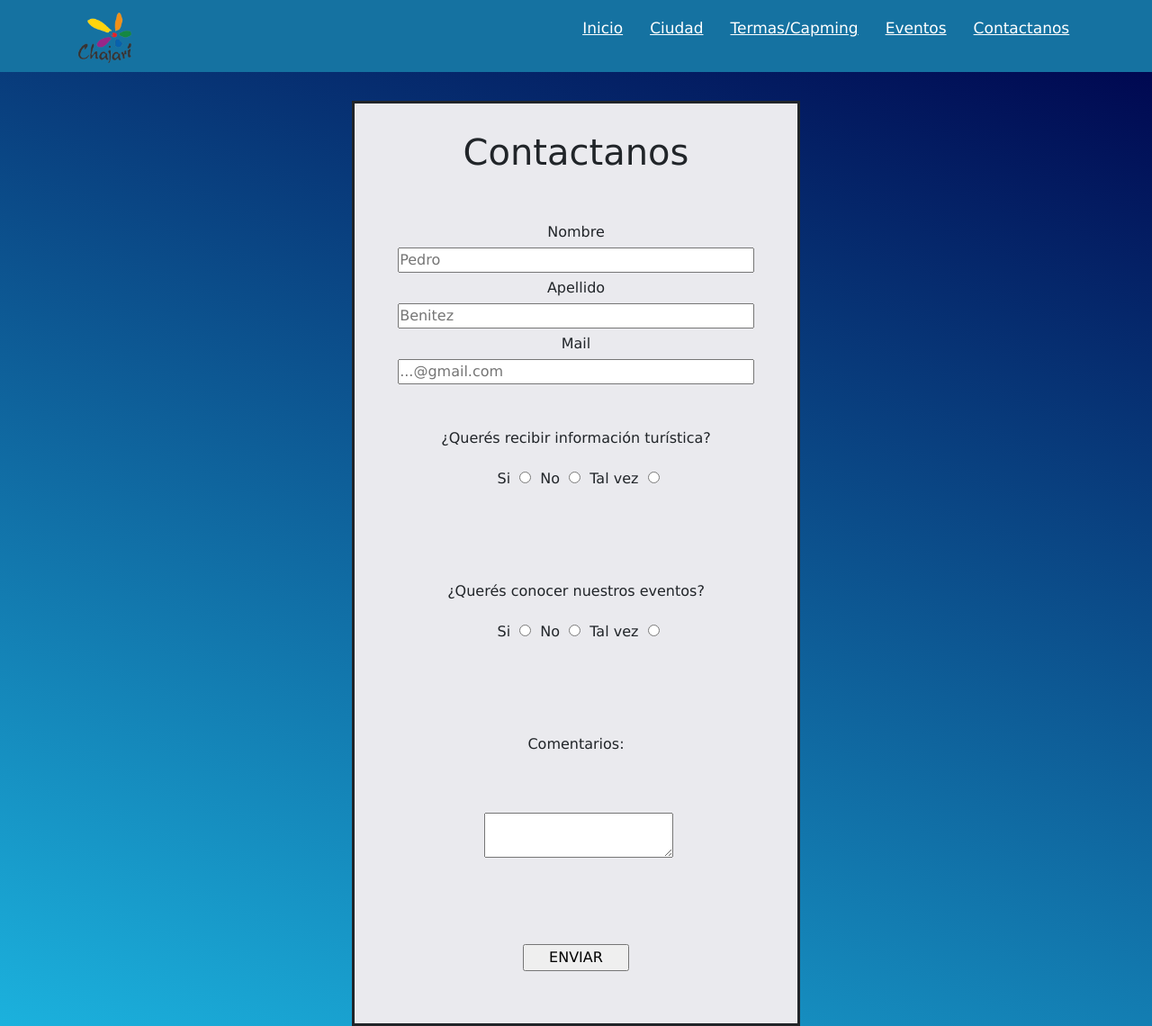
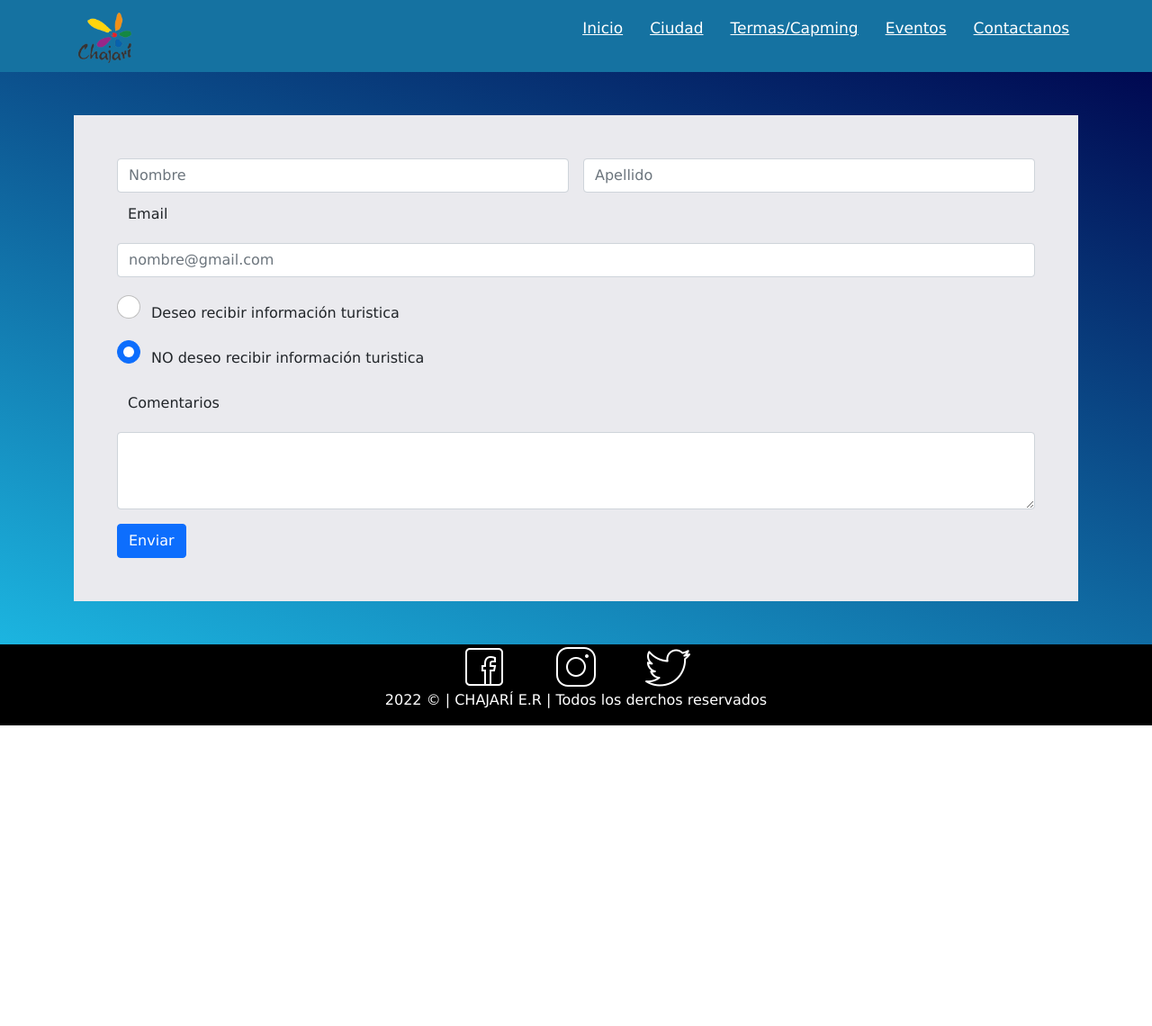
Before and after one commit to Sebadalpra/ciudad_chajari, a plain HTML site: page paginas/contactanos.html in a window 1280 px wide. Shown: the top 1140 px of the page at 90% size. After the commit the page ends 806 px from the top, so only its background shows below. Drawn offline with nearby package versions, Linux system fonts and the light colour scheme.

Commit message:
formulario bootstrap en contactos

```diff
--- a/css/styles.css
+++ b/css/styles.css
@@ -268,55 +268,22 @@ footer {
 /*PÁGINA: "CONTACTANOS" */
 
 .formularios {
-    display: grid;
-    padding-top: 2rem;
-    padding-bottom: 2rem;
-    justify-content: center;
-
+    padding-top: 3rem;
+    padding-bottom: 3rem;
     background: linear-gradient(20deg, #1CB5E0 0%, #000851 100%);
-
 }
 
 .formularios__div {
-    border: solid 3px;
-    height: 100%;
     background-color: #eaeaee;
+    padding: 3rem;
+}
+
+input, label, textarea {
+    padding: .75rem;
 }
 
 .formularios__div:hover {
     box-shadow: 0 12px 16px rgba(0, 0, 0, 0.2);
-}
-
-.formularios__seccion {
-    display: flex;
-    flex-direction: column;
-    text-align: center;
-    margin: 3rem;
-}
-
-label {
-    padding: 5px;
-    background-color: #eaeaee;
-}
-
-.contactanos {
-    text-align: center;
-    margin: 30px;
-}
-
-textarea {
-    width: 70%;
-}
-
-.formularios__btn {
-    height: 40px;
-    border-radius: 30px;
-    cursor: pointer;
-}
-
-.formularios__boton {
-    height: 30px;
-    width: 30%;
 }
 
 /* TABLET */
--- a/paginas/contactanos.html
+++ b/paginas/contactanos.html
@@ -7,7 +7,8 @@
     <meta name="viewport" content="width=device-width, initial-scale=1.0">
     <link rel="shortcut icon" href="../recursos/favicon/favicon.ico">
     <!-- BOOTSTRAP -->
-    <link href="https://cdn.jsdelivr.net/npm/bootstrap@5.1.3/dist/css/bootstrap.min.css" rel="stylesheet" integrity="sha384-1BmE4kWBq78iYhFldvKuhfTAU6auU8tT94WrHftjDbrCEXSU1oBoqyl2QvZ6jIW3" crossorigin="anonymous">
+    <link href="https://cdn.jsdelivr.net/npm/bootstrap@5.1.3/dist/css/bootstrap.min.css" rel="stylesheet"
+        integrity="sha384-1BmE4kWBq78iYhFldvKuhfTAU6auU8tT94WrHftjDbrCEXSU1oBoqyl2QvZ6jIW3" crossorigin="anonymous">
     <!-- CSS -->
     <link rel="stylesheet" href="../css/styles.css">
     <title>Chajarí E.R</title>
@@ -30,56 +31,46 @@
                 </ul>
             </nav>
     </header>
-    <main>
-        <section class="formularios">
-            <div class="formularios__div">
-                <h1 class="contactanos">Contactanos</h1>
-                <form class="formularios__seccion" method="post">
-                    <label for="name">Nombre</label>
-                    <input placeholder="Pedro" />
-                    <label for="surname">Apellido</label>
-                    <input placeholder="Benitez" />
-                    <label for="Mail">Mail</label>
-                    <input placeholder="...@gmail.com" />
-
-                    <div class="formularios__seccion">
-                        <p class="formularios__parrafo">¿Querés recibir información turística?</p>
-                        <div class="formularios__label">
-                            <label for="color">Si</label>
-                            <input type="radio" name="turistica" value="Si"></input>
-                            <label for="color">No</label>
-                            <input type="radio" name="turistica" value="No"></input>
-                            <label for="color">Tal vez</label>
-                            <input type="radio" name="turistica" value="Tal vez"></input>
+    <main class="container-fluid formularios">
+        <section class="container">
+            <div class="container formularios__div">
+                    <div class="row text-center g-3">
+                        <div class="col">
+                            <input type="text" class="form-control" placeholder="Nombre" aria-label="First name">
+                        </div>
+                        <div class="col">
+                            <input type="text" class="form-control" placeholder="Apellido" aria-label="Last name">
                         </div>
                     </div>
-
-                    <div class="formularios__seccion">
-                        <p class="formularios__parrafo">¿Querés conocer nuestros eventos?</p>
-                        <div class="formularios__label">
-                            <label for="color">Si</label>
-                            <input type="radio" name="eventos" value="Si"></input>
-                            <label for="color">No</label>
-                            <input type="radio" name="eventos" value="No"></input>
-                            <label for="color">Tal vez</label>
-                            <input type="radio" name="eventos" value="Tal vez"></input>
-                        </div>
+                    <div class="mb-3">
+                        <label for="exampleFormControlInput1" class="form-label">Email</label>
+                        <input type="email" class="form-control" id="exampleFormControlInput1"
+                            placeholder="nombre@gmail.com">
                     </div>
+                    <div class="d-flex form-check">
+                        <input class="form-check-input" type="radio" name="flexRadioDefault" id="flexRadioDefault1">
+                        <label class="form-check-label" for="flexRadioDefault1">
+                        Deseo recibir información turistica
+                        </label>
+                    </div>
+                    <div class="d-flex form-check">
+                        <input class="form-check-input" type="radio" name="flexRadioDefault" id="flexRadioDefault2" checked>
+                        <label class="form-check-label" for="flexRadioDefault2">
+                        NO deseo recibir información turistica
+                        </label>
+                    </div>
+                    <div class="mb-3">
+                        <label for="exampleFormControlTextarea1" class="form-label">Comentarios</label>
+                        <textarea class="form-control" id="exampleFormControlTextarea1" rows="3"></textarea>
+                    </div>
+                    <div>
+                        <button type="submit" class="btn btn-primary">Enviar</button>
+                    </div>
+            </div>
 
 
-                    <div class="formularios__seccion">
-                        <p>Comentarios:</p>
-                        <textarea class="formularios__seccion">
+        <section>
 
-                    </textarea>
-                    </div>
-
-                    <div class="formularios__btn">
-                        <input class="formularios__boton" type="submit" value="ENVIAR">
-                    </div>
-                </form>
-            </div>
-        </section>
 
     </main>
     <footer class="footer">
@@ -94,8 +85,10 @@
         </div>
         <p class="footer_p">2022 © | CHAJARÍ E.R | Todos los derchos reservados</p>
     </footer>
-<!-- SCRIPT BOOTSRAP -->
-<script src="https://cdn.jsdelivr.net/npm/bootstrap@5.1.3/dist/js/bootstrap.bundle.min.js" integrity="sha384-ka7Sk0Gln4gmtz2MlQnikT1wXgYsOg+OMhuP+IlRH9sENBO0LRn5q+8nbTov4+1p" crossorigin="anonymous"></script>
+    <!-- SCRIPT BOOTSRAP -->
+    <script src="https://cdn.jsdelivr.net/npm/bootstrap@5.1.3/dist/js/bootstrap.bundle.min.js"
+        integrity="sha384-ka7Sk0Gln4gmtz2MlQnikT1wXgYsOg+OMhuP+IlRH9sENBO0LRn5q+8nbTov4+1p" crossorigin="anonymous">
+    </script>
 </body>
 
 </html>
```
Also changed, not shown: index.html (+0 -1 lines).
